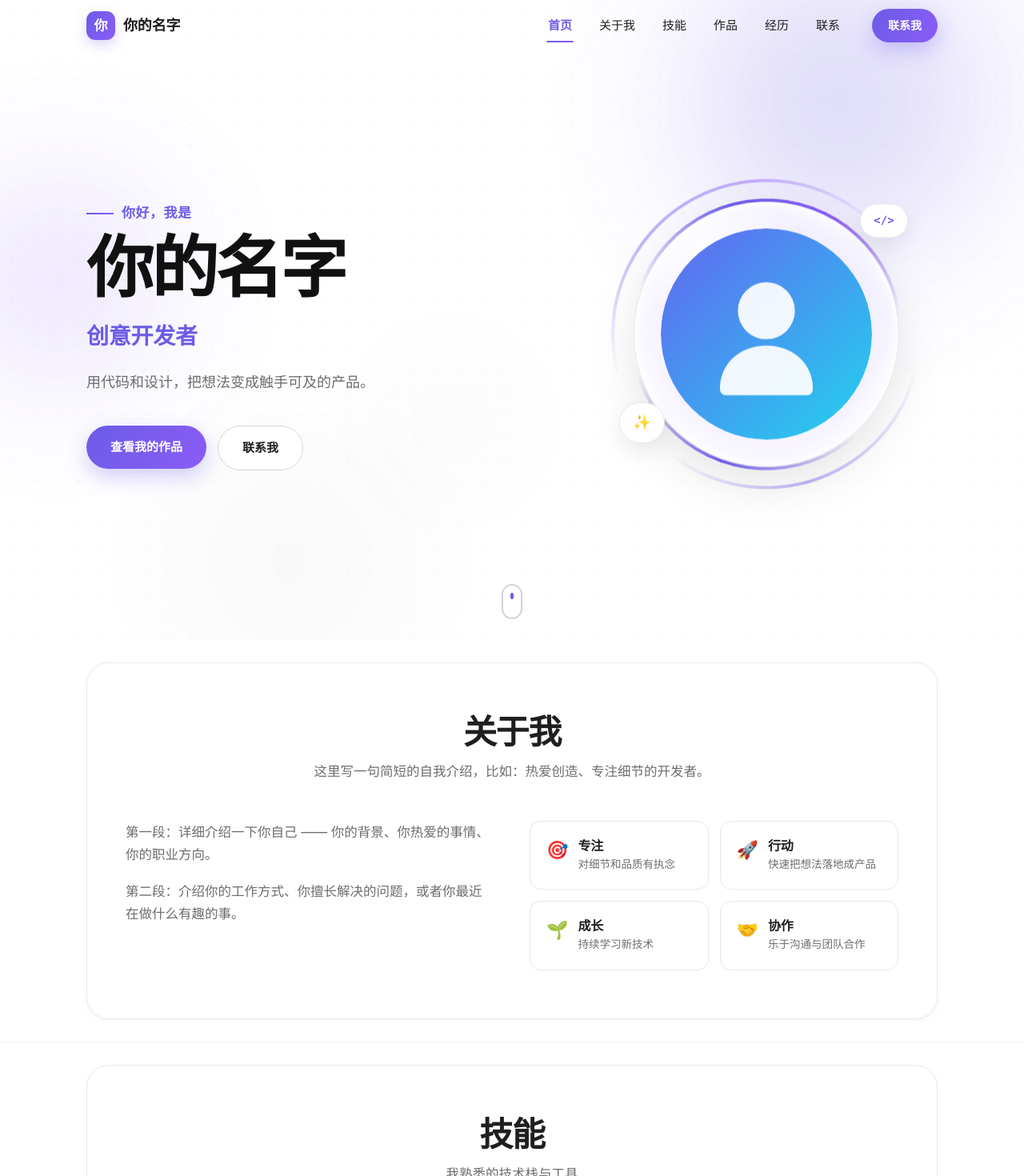
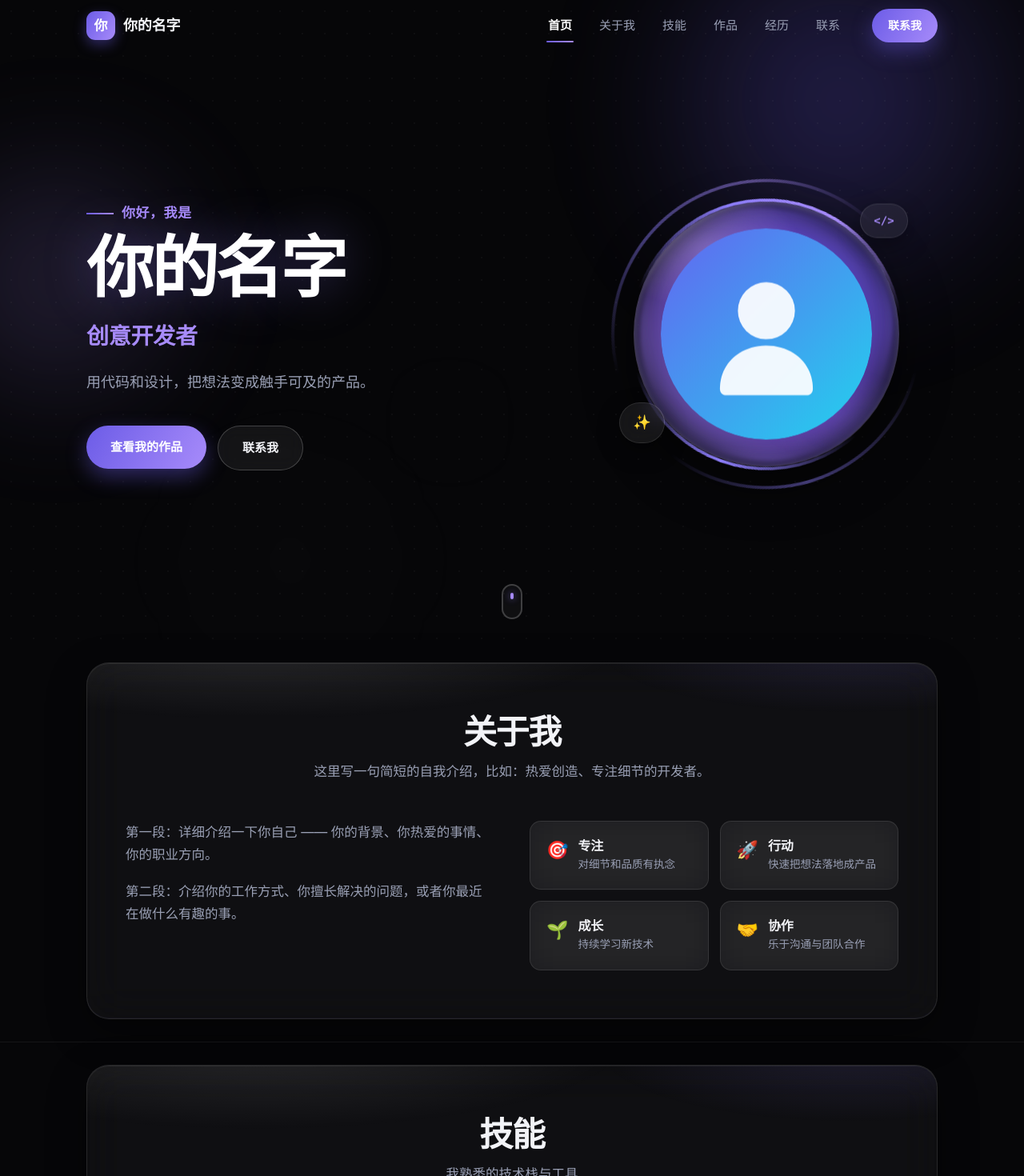
Before and after one commit to Gin11233/portfolio-site, a React (Vite) app: page / in a window 1280 px wide. Shown: the top 1470 px of the page at 80% size. Built offline with nearby package versions, Linux system fonts and the light colour scheme.

Commit message:
feat: 暗夜玻璃主题 + 手电筒导航（点击导航白光掉落照亮模块）

```diff
--- a/src/App.jsx
+++ b/src/App.jsx
@@ -8,12 +8,14 @@ import Contact from './components/Contact.jsx'
 import Footer from './components/Footer.jsx'
 import AmbientBackground from './components/AmbientBackground.jsx'
 import CursorGlow from './components/CursorGlow.jsx'
+import Flashlight2 from './components/Flashlight2.jsx'
 
 function App() {
   return (
     <>
       <AmbientBackground />
       <CursorGlow />
+      <Flashlight2 />
       <Navbar />
       <main>
         <Hero />
--- a/src/components/AmbientBackground.jsx
+++ b/src/components/AmbientBackground.jsx
@@ -1,11 +1,11 @@
 import { useEffect, useRef } from 'react'
 
-// 背景光斑配置：颜色 / 尺寸 / 位置 / 视差深度 / 透明度
+// 背景光斑配置：颜色 / 尺寸 / 位置 / 视差深度 / 透明度（暗色版）
 const BLOBS = [
-  { color: '108, 92, 231', alpha: 0.4, size: '44vw', top: '-10vw', right: '-6vw', depth: 0.5, dur: 28, delay: 0 },
-  { color: '0, 0, 0', alpha: 0.05, size: '36vw', bottom: '-12vw', left: '12vw', depth: 0.8, dur: 34, delay: 2 },
-  { color: '138, 92, 246', alpha: 0.32, size: '30vw', top: '22vh', left: '-8vw', depth: 0.6, dur: 30, delay: 4 },
-  { color: '0, 0, 0', alpha: 0.045, size: '22vw', top: '50vh', left: '34vw', depth: 0.35, dur: 36, delay: 6 },
+  { color: '108, 92, 231', alpha: 0.5, size: '44vw', top: '-10vw', right: '-6vw', depth: 0.5, dur: 28, delay: 0 },
+  { color: '255, 255, 255', alpha: 0.03, size: '36vw', bottom: '-12vw', left: '12vw', depth: 0.8, dur: 34, delay: 2 },
+  { color: '167, 139, 250', alpha: 0.38, size: '30vw', top: '22vh', left: '-8vw', depth: 0.6, dur: 30, delay: 4 },
+  { color: '255, 255, 255', alpha: 0.025, size: '22vw', top: '50vh', left: '34vw', depth: 0.35, dur: 36, delay: 6 },
 ]
 
 // 背景光斑：缓慢流动 + 鼠标视差（不同深度跟随光标）
--- a/src/index.css
+++ b/src/index.css
@@ -1,20 +1,19 @@
 /* ============================================================
-   作品集网站 —— Moonshot 风格（黑白极简 · 大圆角 · 品牌紫）
+   作品集网站 —— 暗夜玻璃 · 手电筒导航
    ============================================================ */
 
 :root {
-  --bg: #ffffff;
-  --bg-soft: #f7f7f8;
-  --text: #1f1f1f;
-  --text-dim: #6d6d6d;
-  --accent: #6c5ce7;
-  --accent-2: #8a5cf6;
-  --gradient: linear-gradient(120deg, #6c5ce7, #8a5cf6);
-  --border: #e8e8ea;
-  --border-strong: #d4d4d8;
-  --card-bg: #ffffff;
-  --shadow-sm: 0 2px 8px rgba(0, 0, 0, 0.04);
-  --shadow: 0 16px 48px rgba(0, 0, 0, 0.08);
+  --bg: #060608;
+  --bg-soft: #0d0d13;
+  --text: #f2f3f7;
+  --text-dim: #9aa0b5;
+  --accent: #8b7cf8;
+  --accent-2: #a78bfa;
+  --gradient: linear-gradient(120deg, #6c5ce7, #a78bfa);
+  --border: rgba(255, 255, 255, 0.1);
+  --border-strong: rgba(255, 255, 255, 0.2);
+  --card-bg: rgba(255, 255, 255, 0.05);
+  --shadow: 0 16px 48px rgba(0, 0, 0, 0.55);
   --radius: 24px;
   --radius-sm: 14px;
   --max-width: 1120px;
@@ -45,8 +44,8 @@ body {
 }
 
 ::selection {
-  background: rgba(108, 92, 231, 0.18);
-  color: #1f1f1f;
+  background: rgba(139, 124, 248, 0.4);
+  color: #fff;
 }
 
 h1,
@@ -91,7 +90,7 @@ img {
 }
 
 .section--alt {
-  border-block: 1px solid #f0f0f1;
+  border-block: 1px solid rgba(255, 255, 255, 0.06);
 }
 
 .section__title {
@@ -110,33 +109,119 @@ img {
   font-size: 16.5px;
 }
 
+/* ============================================================
+   透明玻璃模块（暗夜玻璃）
+   ============================================================ */
+
 .glass {
   position: relative;
-  background: var(--card-bg);
+  background: rgba(255, 255, 255, 0.055);
   border: 1px solid var(--border);
   border-radius: var(--radius);
-  transition: transform 0.3s cubic-bezier(0.22, 1, 0.36, 1), box-shadow 0.3s ease, border-color 0.3s ease;
+  -webkit-backdrop-filter: blur(18px) saturate(1.3);
+  backdrop-filter: blur(18px) saturate(1.3);
+  transition: transform 0.3s cubic-bezier(0.22, 1, 0.36, 1), box-shadow 0.3s ease, border-color 0.3s ease, background 0.3s ease;
 }
 
-/* 内容模块卡片 */
 .glass-module {
   position: relative;
   padding: 60px 48px;
-  background: var(--card-bg);
+  background: rgba(255, 255, 255, 0.04);
   border: 1px solid var(--border);
   border-radius: 28px;
-  box-shadow: var(--shadow-sm);
+  -webkit-backdrop-filter: blur(26px) saturate(1.4);
+  backdrop-filter: blur(26px) saturate(1.4);
+  box-shadow:
+    inset 0 1px 0 rgba(255, 255, 255, 0.08),
+    inset 0 -1px 0 rgba(139, 124, 248, 0.05),
+    0 16px 48px rgba(0, 0, 0, 0.4);
+  overflow: hidden;
   transition: transform 0.35s cubic-bezier(0.22, 1, 0.36, 1), box-shadow 0.35s ease, border-color 0.35s ease;
 }
 
+/* 玻璃顶部弧光 */
+.glass-module::before {
+  content: '';
+  position: absolute;
+  inset: 0;
+  border-radius: inherit;
+  background:
+    radial-gradient(80% 40% at 20% -6%, rgba(255, 255, 255, 0.1), transparent 55%),
+    radial-gradient(50% 30% at 90% -4%, rgba(139, 124, 248, 0.12), transparent 60%);
+  pointer-events: none;
+}
+
 .glass-module:hover {
-  transform: translateY(-3px);
-  box-shadow: var(--shadow);
   border-color: var(--border-strong);
+  box-shadow:
+    inset 0 1px 0 rgba(255, 255, 255, 0.1),
+    inset 0 -1px 0 rgba(139, 124, 248, 0.08),
+    0 24px 60px rgba(0, 0, 0, 0.55);
+}
+
+/* 被手电筒照亮的模块 */
+.module-lit {
+  box-shadow:
+    0 0 70px rgba(255, 255, 255, 0.22),
+    0 0 150px rgba(255, 255, 255, 0.1),
+    inset 0 0 60px rgba(255, 255, 255, 0.05),
+    inset 0 1px 0 rgba(255, 255, 255, 0.12) !important;
+  border-color: rgba(255, 255, 255, 0.3) !important;
+}
+
+.module-lit::after {
+  content: '';
+  position: absolute;
+  inset: 0;
+  border-radius: inherit;
+  pointer-events: none;
+  background: radial-gradient(70% 60% at 50% -5%, rgba(255, 255, 255, 0.3), transparent 70%);
+  animation: moduleLitFade 2.8s ease forwards;
+}
+
+@keyframes moduleLitFade {
+  0% { opacity: 0; }
+  12% { opacity: 1; }
+  65% { opacity: 1; }
+  100% { opacity: 0; }
 }
 
 /* ============================================================
-   背景：淡灰紫光斑（视差）+ 极淡点阵
+   手电筒光束（白光 · 很小）
+   ============================================================ */
+
+.flash-beam {
+  position: fixed;
+  left: 50%;
+  top: -300px;
+  width: 44px;
+  height: 170px;
+  transform: translateX(-50%);
+  z-index: 130;
+  opacity: 0;
+  pointer-events: none;
+  background: linear-gradient(to bottom, rgba(255, 255, 255, 0.5), rgba(255, 255, 255, 0.13) 40%, transparent 85%);
+  clip-path: polygon(50% 0%, 100% 100%, 0% 100%);
+  will-change: top, opacity;
+  transition: opacity 0.5s ease;
+}
+
+.flash-beam__tip {
+  position: absolute;
+  top: -7px;
+  left: 50%;
+  transform: translateX(-50%);
+  width: 12px;
+  height: 12px;
+  border-radius: 50%;
+  background: #ffffff;
+  box-shadow:
+    0 0 10px 3px rgba(255, 255, 255, 0.85),
+    0 0 28px 10px rgba(255, 255, 255, 0.35);
+}
+
+/* ============================================================
+   背景：暗色光斑（视差）+ 极淡点阵
    ============================================================ */
 
 body::after {
@@ -144,7 +229,7 @@ body::after {
   position: fixed;
   inset: 0;
   z-index: -1;
-  background-image: radial-gradient(rgba(0, 0, 0, 0.035) 1px, transparent 1.5px);
+  background-image: radial-gradient(rgba(255, 255, 255, 0.035) 1px, transparent 1.5px);
   background-size: 28px 28px;
   pointer-events: none;
 }
@@ -161,7 +246,7 @@ body::after {
   position: absolute;
   border-radius: 42% 58% 63% 37% / 45% 45% 55% 55%;
   filter: blur(80px);
-  opacity: 0.75;
+  opacity: 0.7;
   will-change: translate, border-radius;
   animation: ambientMorph 30s ease-in-out infinite alternate, ambientDrift 40s ease-in-out infinite alternate;
 }
@@ -189,7 +274,7 @@ body::after {
   height: 420px;
   margin: -210px 0 0 -210px;
   border-radius: 50%;
-  background: radial-gradient(circle, rgba(108, 92, 231, 0.1), rgba(138, 92, 246, 0.04) 42%, transparent 68%);
+  background: radial-gradient(circle, rgba(139, 124, 248, 0.13), rgba(138, 92, 246, 0.05) 42%, transparent 68%);
   pointer-events: none;
   z-index: 0;
   transform: translate3d(-50vw, -50vh, 0);
@@ -197,7 +282,7 @@ body::after {
 }
 
 /* ============================================================
-   顶部导航（Moonshot：Logo + 菜单 + CTA）
+   顶部导航（暗夜玻璃）
    ============================================================ */
 
 .navbar {
@@ -209,12 +294,11 @@ body::after {
   transition: background 0.3s ease, box-shadow 0.3s ease, backdrop-filter 0.3s ease;
 }
 
-/* 滚动后：白底毛玻璃吸顶 */
 .navbar--scrolled {
-  background: rgba(255, 255, 255, 0.85);
+  background: rgba(6, 6, 10, 0.8);
   -webkit-backdrop-filter: blur(16px);
   backdrop-filter: blur(16px);
-  box-shadow: 0 1px 0 #f0f0f1, 0 8px 30px rgba(0, 0, 0, 0.04);
+  box-shadow: 0 1px 0 rgba(255, 255, 255, 0.07), 0 8px 30px rgba(0, 0, 0, 0.45);
 }
 
 .navbar__inner {
@@ -232,6 +316,7 @@ body::after {
   font-weight: 800;
   font-size: 18px;
   letter-spacing: -0.01em;
+  color: var(--text);
 }
 
 .navbar__logo {
@@ -245,7 +330,7 @@ body::after {
   color: #fff;
   font-size: 17px;
   font-weight: 800;
-  box-shadow: 0 6px 16px rgba(108, 92, 231, 0.25);
+  box-shadow: 0 6px 16px rgba(108, 92, 231, 0.4);
 }
 
 .navbar__links {
@@ -255,7 +340,7 @@ body::after {
 }
 
 .navbar__links a:not(.btn) {
-  color: var(--text);
+  color: var(--text-dim);
   font-size: 15px;
   font-weight: 500;
   position: relative;
@@ -264,12 +349,11 @@ body::after {
 }
 
 .navbar__links a:not(.btn):hover {
-  color: var(--accent);
+  color: var(--text);
 }
 
-/* 当前板块：紫渐变下划线 */
 .navbar__links a:not(.btn).nav-active {
-  color: var(--accent);
+  color: #fff;
   font-weight: 600;
 }
 
@@ -289,7 +373,6 @@ body::after {
   margin-left: 8px;
 }
 
-/* 汉堡按钮 */
 .navbar__burger {
   display: none;
   flex-direction: column;
@@ -298,7 +381,7 @@ body::after {
   width: 42px;
   height: 42px;
   padding: 10px;
-  background: var(--card-bg);
+  background: rgba(255, 255, 255, 0.06);
   border: 1px solid var(--border);
   border-radius: 12px;
   cursor: pointer;
@@ -329,7 +412,7 @@ body::after {
 }
 
 /* ============================================================
-   按钮（Moonshot：紫底主按钮 + 细边次按钮）
+   按钮
    ============================================================ */
 
 .btn {
@@ -350,23 +433,25 @@ body::after {
 .btn--primary {
   background: var(--gradient);
   color: #fff;
-  box-shadow: 0 10px 26px rgba(108, 92, 231, 0.3);
+  box-shadow: 0 10px 26px rgba(108, 92, 231, 0.4);
 }
 
 .btn--primary:hover {
   transform: translateY(-2px) scale(1.02);
-  box-shadow: 0 14px 34px rgba(108, 92, 231, 0.42);
+  box-shadow: 0 14px 34px rgba(108, 92, 231, 0.55);
 }
 
 .btn--ghost {
-  background: var(--card-bg);
+  background: rgba(255, 255, 255, 0.06);
   color: var(--text);
   border: 1px solid var(--border-strong);
+  -webkit-backdrop-filter: blur(10px);
+  backdrop-filter: blur(10px);
 }
 
 .btn--ghost:hover {
   border-color: var(--accent);
-  color: var(--accent);
+  color: #fff;
   transform: translateY(-2px) scale(1.02);
 }
 
@@ -402,7 +487,7 @@ body::after {
 }
 
 .hero__greeting {
-  color: var(--accent);
+  color: var(--accent-2);
   font-weight: 600;
   font-size: 17px;
   margin-bottom: 10px;
@@ -425,14 +510,14 @@ body::after {
   to { width: 34px; }
 }
 
-/* Moonshot 式大标题：纯黑超粗 */
 .hero__name {
   font-size: clamp(48px, 7.5vw, 84px);
   font-weight: 900;
   letter-spacing: -0.04em;
   line-height: 1.05;
   margin-bottom: 18px;
-  color: #111111;
+  color: #ffffff;
+  text-shadow: 0 0 60px rgba(139, 124, 248, 0.35);
 }
 
 .hero__role {
@@ -445,7 +530,7 @@ body::after {
 .hero__role-text {
   font-size: clamp(20px, 3vw, 28px);
   font-weight: 700;
-  color: var(--accent);
+  color: var(--accent-2);
   letter-spacing: -0.01em;
   animation: roleIn 0.55s cubic-bezier(0.22, 1, 0.36, 1) both;
 }
@@ -485,12 +570,11 @@ body::after {
   aspect-ratio: 1;
 }
 
-/* 头像后的柔和紫光晕 */
 .hero__blob {
   position: absolute;
   inset: 4%;
   border-radius: 46% 54% 58% 42% / 52% 44% 56% 48%;
-  background: linear-gradient(135deg, rgba(108, 92, 231, 0.55), rgba(138, 92, 246, 0.45), rgba(167, 139, 250, 0.5));
+  background: linear-gradient(135deg, rgba(108, 92, 231, 0.6), rgba(138, 92, 246, 0.5), rgba(167, 139, 250, 0.55));
   filter: blur(2px);
   animation: blobMorph 12s ease-in-out infinite, blobSpin 24s linear infinite;
   z-index: 0;
@@ -532,18 +616,18 @@ body::after {
   to { transform: rotate(360deg); }
 }
 
-/* 白色玻璃罩 */
 .hero__glass {
   position: absolute;
   inset: 4px;
   border-radius: 50%;
-  background: rgba(255, 255, 255, 0.82);
-  -webkit-backdrop-filter: blur(14px);
-  backdrop-filter: blur(14px);
+  background: rgba(255, 255, 255, 0.06);
+  -webkit-backdrop-filter: blur(16px) saturate(1.4);
+  backdrop-filter: blur(16px) saturate(1.4);
   border: 1px solid var(--border);
   box-shadow:
-    0 24px 60px rgba(0, 0, 0, 0.1),
-    inset 0 2px 6px rgba(255, 255, 255, 0.95);
+    0 24px 60px rgba(0, 0, 0, 0.5),
+    inset 0 2px 6px rgba(255, 255, 255, 0.15),
+    inset 0 -14px 30px rgba(108, 92, 231, 0.15);
   overflow: hidden;
   z-index: 1;
   animation: float 6s ease-in-out infinite;
@@ -554,7 +638,9 @@ body::after {
   position: absolute;
   inset: 0;
   border-radius: 50%;
-  background: radial-gradient(60% 40% at 28% 18%, rgba(255, 255, 255, 0.9), transparent 60%);
+  background:
+    radial-gradient(60% 40% at 28% 18%, rgba(255, 255, 255, 0.22), transparent 60%),
+    radial-gradient(50% 30% at 75% 80%, rgba(139, 124, 248, 0.18), transparent 60%);
   pointer-events: none;
 }
 
@@ -566,7 +652,6 @@ body::after {
   z-index: 1;
 }
 
-/* 漂浮徽章 */
 .hero__badge {
   position: absolute;
   display: inline-flex;
@@ -577,9 +662,11 @@ body::after {
   border-radius: 999px;
   font-size: 14px;
   font-weight: 700;
-  background: var(--card-bg);
+  background: rgba(255, 255, 255, 0.07);
   border: 1px solid var(--border);
-  box-shadow: 0 10px 28px rgba(0, 0, 0, 0.08);
+  -webkit-backdrop-filter: blur(12px);
+  backdrop-filter: blur(12px);
+  box-shadow: 0 10px 28px rgba(0, 0, 0, 0.4);
   z-index: 3;
   animation: float 5s ease-in-out infinite;
 }
@@ -588,7 +675,7 @@ body::after {
   top: 4%;
   right: -2%;
   font-family: var(--mono);
-  color: var(--accent);
+  color: var(--accent-2);
 }
 
 .hero__badge--spark {
@@ -615,14 +702,15 @@ body::after {
   display: flex;
   justify-content: center;
   padding-top: 9px;
-  background: var(--card-bg);
+  background: rgba(255, 255, 255, 0.04);
 }
 
 .hero__scroll-dot {
   width: 4px;
   height: 8px;
   border-radius: 4px;
-  background: var(--accent);
+  background: var(--accent-2);
+  box-shadow: 0 0 10px rgba(139, 124, 248, 0.8);
   animation: scrollDot 1.6s ease-in-out infinite;
 }
 
@@ -666,7 +754,7 @@ body::after {
 .highlight-card:hover {
   transform: translateY(-4px);
   border-color: var(--border-strong);
-  box-shadow: var(--shadow-sm);
+  box-shadow: 0 12px 32px rgba(0, 0, 0, 0.45);
 }
 
 .highlight-card__icon {
@@ -709,7 +797,7 @@ body::after {
 .skill-card:hover {
   transform: translateY(-5px);
   border-color: var(--border-strong);
-  box-shadow: var(--shadow);
+  box-shadow: 0 20px 48px rgba(0, 0, 0, 0.5);
 }
 
 .skill-card__title {
@@ -727,6 +815,7 @@ body::after {
   height: 8px;
   border-radius: 50%;
   background: var(--gradient);
+  box-shadow: 0 0 10px rgba(139, 124, 248, 0.8);
 }
 
 .skill-card__items {
@@ -740,7 +829,7 @@ body::after {
   padding: 5px 13px;
   border-radius: 999px;
   font-size: 13.5px;
-  background: var(--bg-soft);
+  background: rgba(255, 255, 255, 0.06);
   border: 1px solid var(--border);
   color: var(--text-dim);
   white-space: nowrap;
@@ -750,9 +839,9 @@ body::after {
 
 .chip:hover {
   transform: translateY(-2px);
-  background: rgba(108, 92, 231, 0.08);
-  border-color: rgba(108, 92, 231, 0.35);
-  color: var(--accent);
+  background: rgba(139, 124, 248, 0.15);
+  border-color: rgba(139, 124, 248, 0.4);
+  color: #fff;
 }
 
 .chip--sm {
@@ -792,7 +881,7 @@ body::after {
   z-index: 5;
   opacity: 0;
   transition: opacity 0.3s ease;
-  background: radial-gradient(460px circle at var(--mx, 50%) var(--my, 50%), rgba(255, 255, 255, 0.75), transparent 45%);
+  background: radial-gradient(460px circle at var(--mx, 50%) var(--my, 50%), rgba(255, 255, 255, 0.12), transparent 45%);
 }
 
 .tilt:hover .tilt__glare {
@@ -810,7 +899,7 @@ body::after {
 
 .project-card:hover {
   border-color: var(--border-strong);
-  box-shadow: var(--shadow);
+  box-shadow: 0 24px 56px rgba(0, 0, 0, 0.55);
 }
 
 .project-card__cover {
@@ -826,7 +915,7 @@ body::after {
 .project-card__emoji {
   position: relative;
   font-size: 56px;
-  filter: drop-shadow(0 10px 22px rgba(0, 0, 0, 0.18));
+  filter: drop-shadow(0 10px 22px rgba(0, 0, 0, 0.5));
   transition: transform 0.45s cubic-bezier(0.34, 1.56, 0.64, 1);
   z-index: 1;
 }
@@ -838,7 +927,7 @@ body::after {
 .project-card__shade {
   position: absolute;
   inset: 0;
-  background: linear-gradient(180deg, transparent 45%, rgba(255, 255, 255, 0.3));
+  background: linear-gradient(180deg, transparent 45%, rgba(6, 6, 10, 0.4));
   z-index: 1;
 }
 
@@ -876,7 +965,7 @@ body::after {
 .link {
   font-size: 14.5px;
   font-weight: 600;
-  color: var(--accent);
+  color: var(--accent-2);
   position: relative;
   transition: opacity 0.2s ease;
 }
@@ -899,7 +988,7 @@ body::after {
 }
 
 .link:hover {
-  opacity: 0.8;
+  opacity: 0.85;
 }
 
 /* ============================================================
@@ -920,7 +1009,7 @@ body::after {
   width: 2px;
   border-radius: 2px;
   background: linear-gradient(180deg, var(--accent), var(--accent-2));
-  opacity: 0.35;
+  opacity: 0.4;
 }
 
 .timeline__item {
@@ -936,8 +1025,8 @@ body::after {
   height: 14px;
   border-radius: 50%;
   background: var(--gradient);
-  border: 3px solid #fff;
-  box-shadow: 0 0 0 2px rgba(108, 92, 231, 0.3);
+  border: 3px solid var(--bg);
+  box-shadow: 0 0 0 2px rgba(139, 124, 248, 0.4), 0 0 14px rgba(139, 124, 248, 0.6);
 }
 
 .timeline__card {
@@ -949,16 +1038,16 @@ body::after {
 .timeline__card:hover {
   transform: translateX(6px);
   border-color: var(--border-strong);
-  box-shadow: var(--shadow-sm);
+  box-shadow: 0 14px 40px rgba(0, 0, 0, 0.45);
 }
 
 .timeline__period {
   display: inline-block;
   font-family: var(--mono);
   font-size: 13px;
-  color: var(--accent);
-  background: rgba(108, 92, 231, 0.08);
-  border: 1px solid rgba(108, 92, 231, 0.25);
+  color: var(--accent-2);
+  background: rgba(139, 124, 248, 0.12);
+  border: 1px solid rgba(139, 124, 248, 0.3);
   padding: 2px 12px;
   border-radius: 999px;
   margin-bottom: 10px;
@@ -970,7 +1059,7 @@ body::after {
 }
 
 .timeline__company {
-  color: var(--accent);
+  color: var(--accent-2);
   font-weight: 600;
 }
 
@@ -1010,7 +1099,7 @@ a.contact-card:hover,
 .contact-card:hover {
   transform: translateY(-5px);
   border-color: var(--border-strong);
-  box-shadow: var(--shadow);
+  box-shadow: 0 20px 48px rgba(0, 0, 0, 0.5);
 }
 
 .contact-card__icon {
@@ -1020,15 +1109,15 @@ a.contact-card:hover,
   align-items: center;
   justify-content: center;
   border-radius: 16px;
-  background: rgba(108, 92, 231, 0.08);
-  color: var(--accent);
+  background: rgba(139, 124, 248, 0.14);
+  color: var(--accent-2);
   font-size: 20px;
   transition: transform 0.45s cubic-bezier(0.34, 1.56, 0.64, 1), background 0.3s ease;
 }
 
 .contact-card:hover .contact-card__icon {
   transform: translateY(-4px) scale(1.08);
-  background: rgba(108, 92, 231, 0.16);
+  background: rgba(139, 124, 248, 0.24);
 }
 
 .contact-card__label {
@@ -1066,8 +1155,8 @@ a.contact-card:hover,
 .social-btn:hover {
   transform: translateY(-3px);
   border-color: var(--border-strong);
-  color: var(--accent);
-  box-shadow: var(--shadow-sm);
+  color: #fff;
+  box-shadow: 0 14px 36px rgba(0, 0, 0, 0.45);
 }
 
 /* ============================================================
@@ -1075,10 +1164,10 @@ a.contact-card:hover,
    ============================================================ */
 
 .footer {
-  border-top: 1px solid #f0f0f1;
+  border-top: 1px solid rgba(255, 255, 255, 0.06);
   padding: 36px 0;
   text-align: center;
-  background: var(--card-bg);
+  background: rgba(255, 255, 255, 0.02);
 }
 
 .footer p {
@@ -1093,7 +1182,7 @@ a.contact-card:hover,
 }
 
 .footer__sub a {
-  color: var(--accent);
+  color: var(--accent-2);
 }
 
 /* ============================================================
@@ -1161,7 +1250,6 @@ a.contact-card:hover,
     display: none;
   }
 
-  /* 移动端：汉堡菜单 + 下拉玻璃面板 */
   .navbar__links {
     position: fixed;
     top: calc(var(--nav-h) + 8px);
@@ -1171,7 +1259,7 @@ a.contact-card:hover,
     align-items: stretch;
     gap: 4px;
     padding: 16px;
-    background: rgba(255, 255, 255, 0.96);
+    background: rgba(10, 10, 16, 0.94);
     -webkit-backdrop-filter: blur(20px);
     backdrop-filter: blur(20px);
     border: 1px solid var(--border);
@@ -1196,7 +1284,7 @@ a.contact-card:hover,
 
   .navbar__links a:not(.btn):hover,
   .navbar__links a:not(.btn).nav-active {
-    background: rgba(108, 92, 231, 0.08);
+    background: rgba(139, 124, 248, 0.14);
   }
 
   .navbar__links a:not(.btn).nav-active::after {
```
Also changed, not shown: src/components/Flashlight2.jsx (added, +98 -0 lines).
